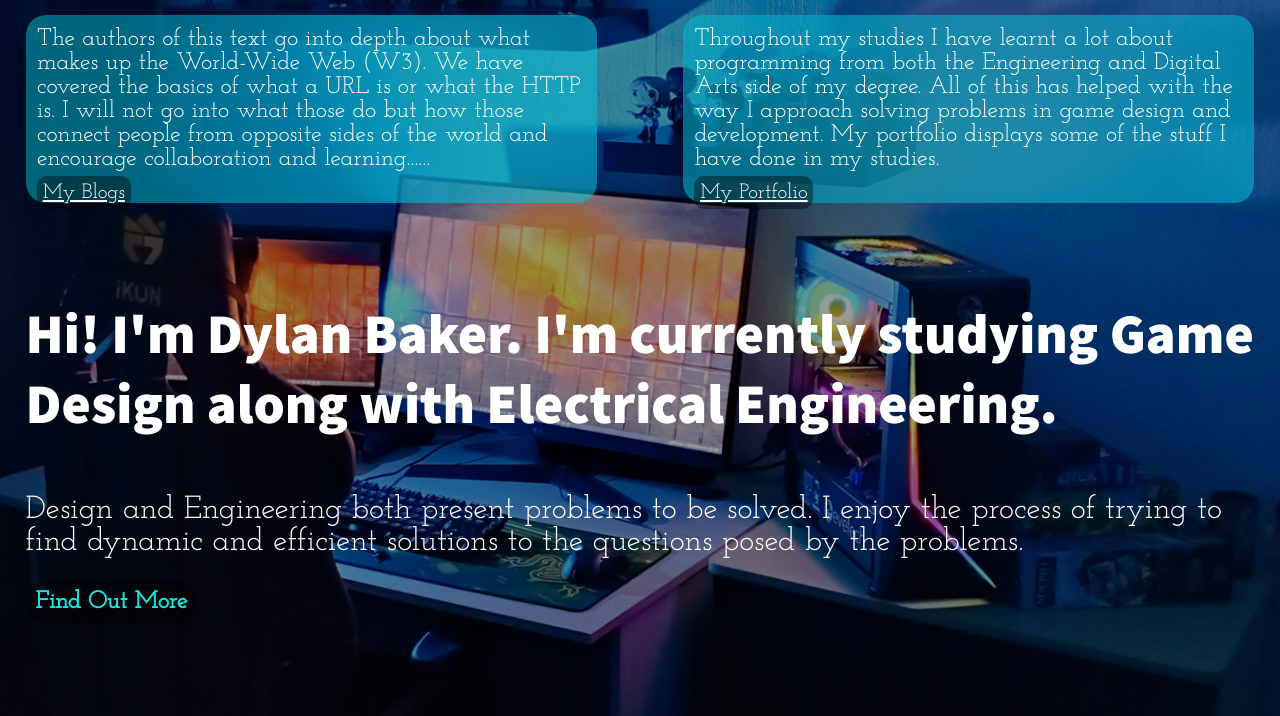
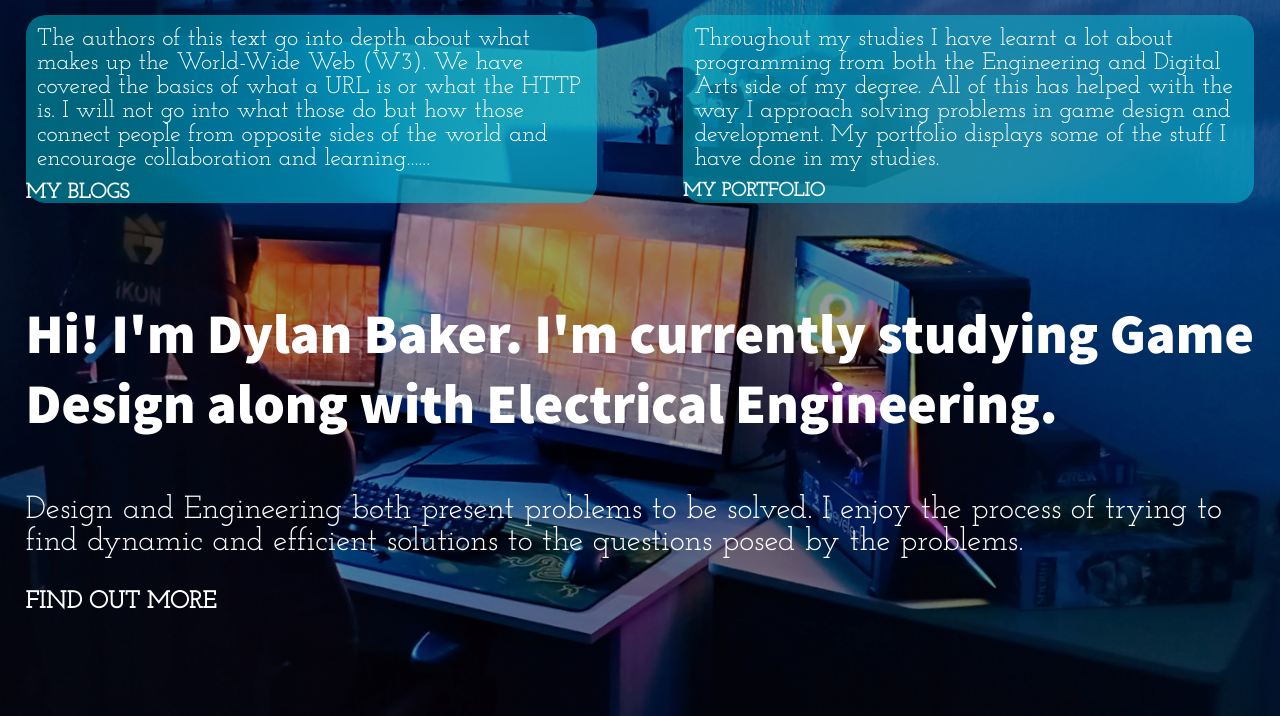
Before and after one commit to DylanGBaker/Interactive-Media-Exam, a plain HTML site: page index.html in a window 1280 px wide. Shown: the part 84-800 px from the top of the page. Drawn offline with Linux system fonts and the light colour scheme.

Commit message:
Made links uniform on home page

```diff
--- a/CSS/index.css
+++ b/CSS/index.css
@@ -40,11 +40,17 @@ body .headers{
 
 #blog-preview .u-url {
     font-size: 130%;
+    text-transform: uppercase;
+    text-decoration: none;
     color: white;
-    background: rgba(0,0,0,0.4);
-    padding: 1% 1%;
+    font-weight: bold;
+}
+
+#blog-preview .u-url:hover {
+    background: rgba(223, 45, 134, 0.8);
+    text-decoration: underline;
     border-radius: 10px;
-    margin-left: 2%;
+    padding: 0.5%;
 }
 
 #portfolio-preview {
@@ -60,12 +66,18 @@ body .headers{
 }
 
 #portfolio-preview .u-url {
-    font-size: 130%;
+    font-size: 120%;
     color: white;
-    padding: 1% 1%;
-    background: rgba(0, 0, 0, 0.4);
+    text-decoration: none;
+    text-transform: uppercase;
+    font-weight: bold;
+}
+
+#portfolio-preview .u-url:hover {
+    background: rgba(223, 45, 134, 0.8);
+    text-decoration: underline;
     border-radius: 10px;
-    margin-left: 2%;
+    padding: 0.5%;
 }
 
 #about-header {
@@ -83,11 +95,17 @@ body .headers{
 #call-to-action.u-url {
     font-size: 150%;
     font-weight: bold;
-    background: rgba(0,0,0,0.4);
-    color: rgba(22, 255, 240, 0.9);
-    padding: 10px 10px;
+    color: white;
     text-decoration: none;
-    border-radius: 70px;
+    text-transform: uppercase;
+}
+
+#call-to-action.u-url:hover {
+    text-decoration: underline;
+    background: rgba(223, 45, 134, 0.8);
+    text-decoration: underline;
+    border-radius: 15px;
+    padding: 0.5%;
 }
 
 @media screen and (max-width: 850px) {
--- a/CSS/navbar.css
+++ b/CSS/navbar.css
@@ -27,13 +27,14 @@
     text-decoration: none;
     text-transform: uppercase;
     text-align: center;
-    padding: 10px 20px;
+    padding: 15px;
     border-radius: 70px;
     cursor: pointer;
 }
 
 .nav-bar .u-url:hover {
-    background: rgba(223, 45, 134, 0.8)
+    background: rgba(223, 45, 134, 0.8);
+    text-decoration: underline;
 }
 
 .logo {
```
